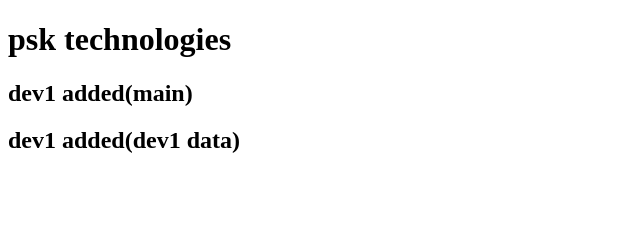
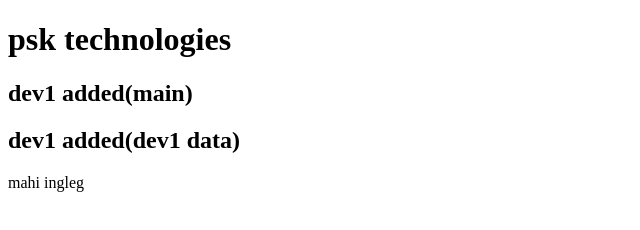
Before and after one commit to mahidev09/mahi_ingle, a plain HTML site: page index.html in a window 1280 px wide. Shown: the whole page, without its empty margins (0-640 px from the left). Drawn offline with Linux system fonts and the light colour scheme.

Commit message:
dev2 added (#2)
Co-authored-by: mahidev09 <mahiingle09@gemail.com>

```diff
--- a/index.html
+++ b/index.html
@@ -9,5 +9,6 @@
     <h1>psk technologies</h1>
     <h2>dev1 added(main)</h2>
     <h2>dev1 added(dev1 data)</h2>
+    <p>mahi ingleg</p>
 </body>
 </html>
```
